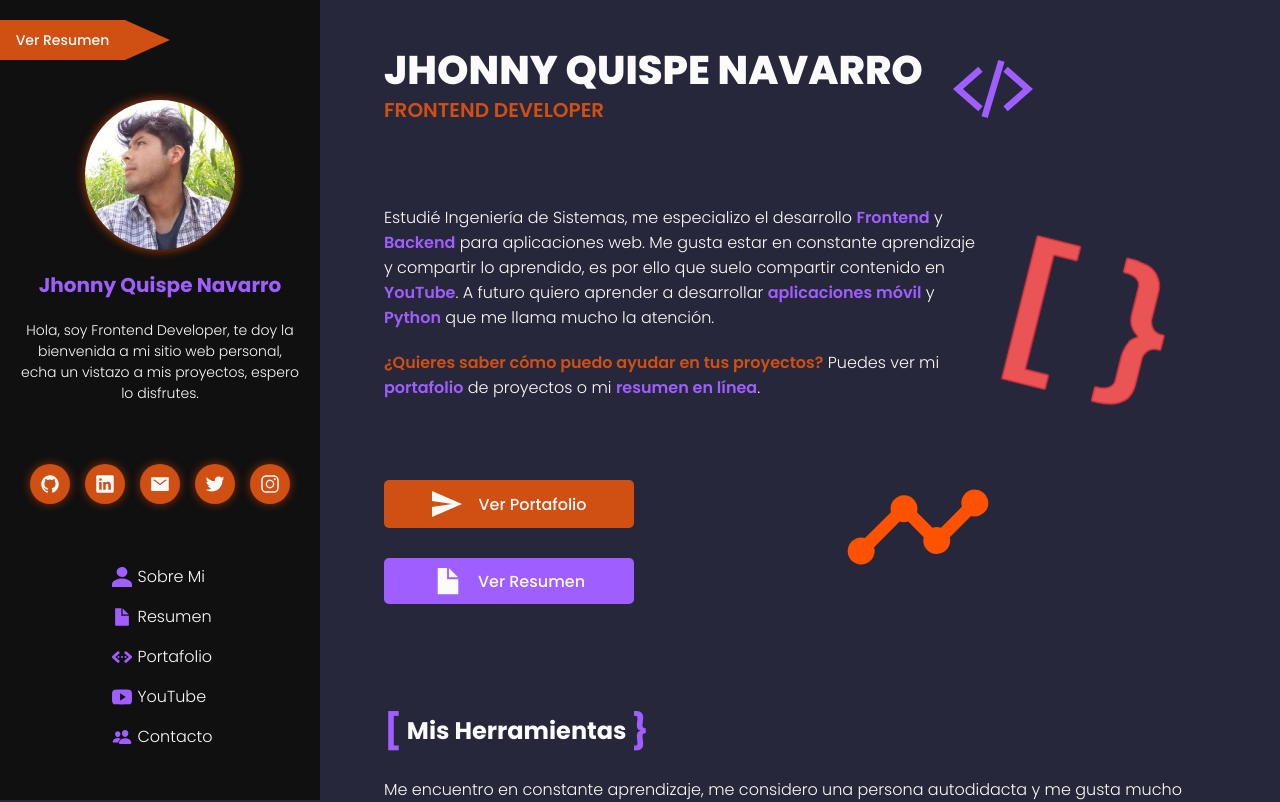
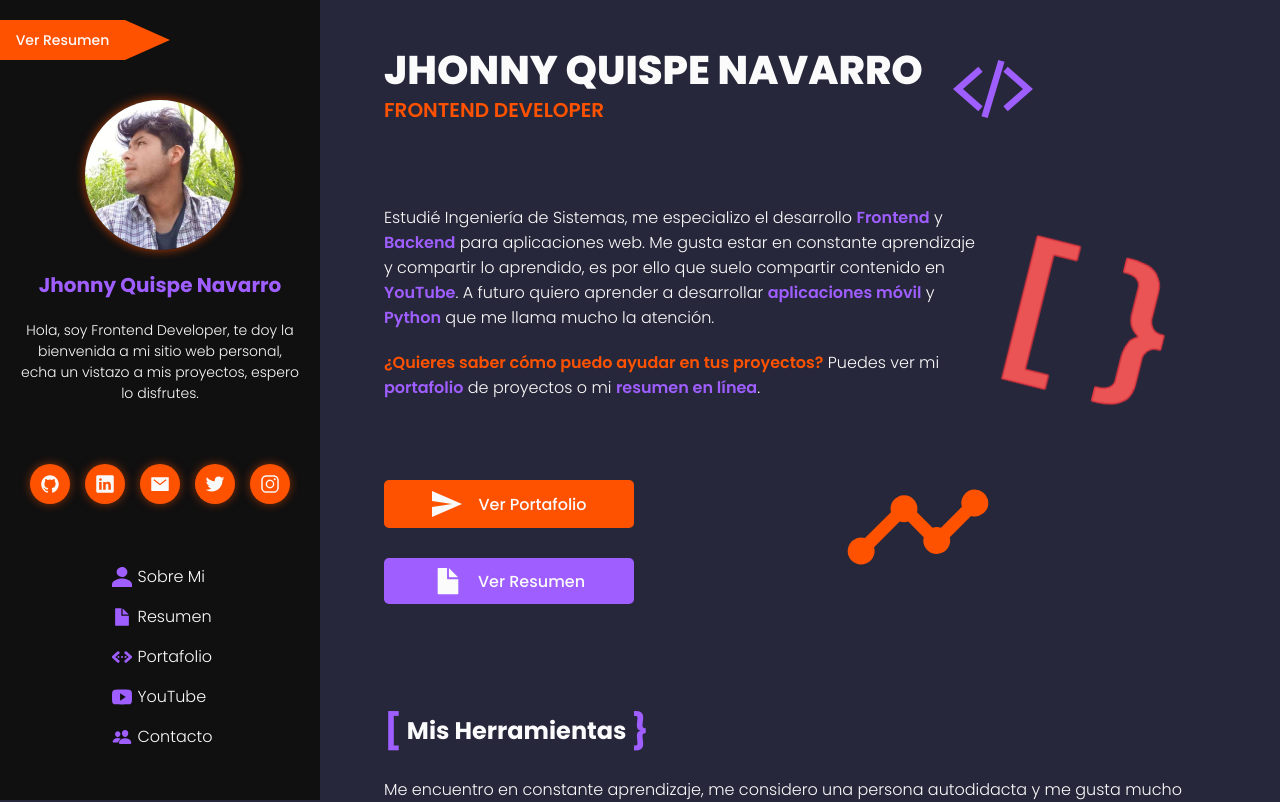
Before and after one commit to byRedHunter/portafolio-client, a React (Create React App) app: page / in a window 1280 px wide. Shown: the top 802 px of the page. Built offline with nearby package versions, Linux system fonts and the light colour scheme.

Commit message:
change color orange

```diff
--- a/src/main.css
+++ b/src/main.css
@@ -25,7 +25,7 @@ html {
 
 	--color-primary: #5f3899;
 	--color-primary-50: rgba(95, 56, 153, 0.5);
-	--color-secondary: #d04f13;
+	--color-secondary: #ff5200;
 	--color-dark: #101010;
 	--color-dark-50: rgba(16, 16, 16, 0.5);
 	--color-bg: #e6e7fa;
--- a/src/pages/components/Config.js
+++ b/src/pages/components/Config.js
@@ -11,7 +11,7 @@ const lightTheme = {
 	'--color-dark-50': 'rgba(16, 16, 16, 0.5)',
 	'--color-primary': '#5f3899',
 	'--color-primary-50': 'rgba(95, 56, 153, 0.5)',
-	'--color-secondary': '#d04f13',
+	'--color-secondary': '#ff5200',
 	'--color-bg': '#e6e7fa',
 	'--color-bg-sidebar': '#efeffb',
 }
@@ -20,8 +20,8 @@ const darkTheme = {
 	'--color-light': '#101010',
 	'--color-dark': '#fbfbfb',
 	'--color-dark-50': 'rgba(251, 251, 251, 0.5)',
-	'--color-primary': '#d04f13',
-	'--color-primary-50': 'rgba(255, 82, 0, 0.5)',
+	'--color-primary': '#ff5200',
+	'--color-primary-50': 'rgba(255, 81, 0, 0.5)',
 	'--color-secondary': '#9f5eff',
 	'--color-bg': '#26273a',
 	'--color-bg-sidebar': '#18192a',
```
